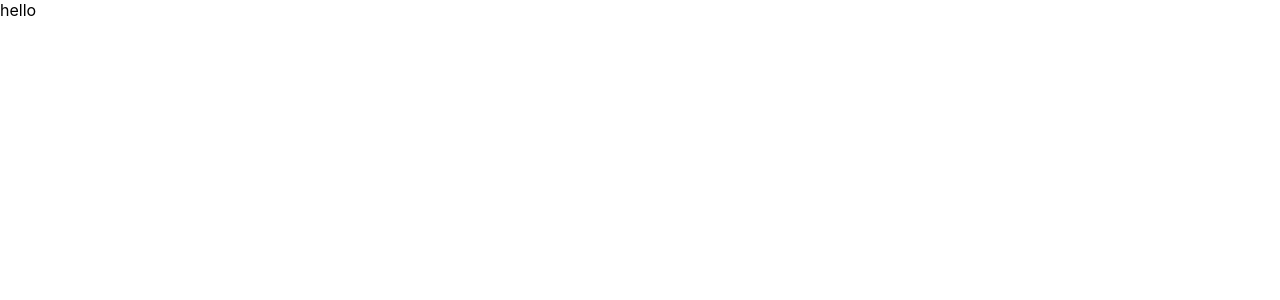
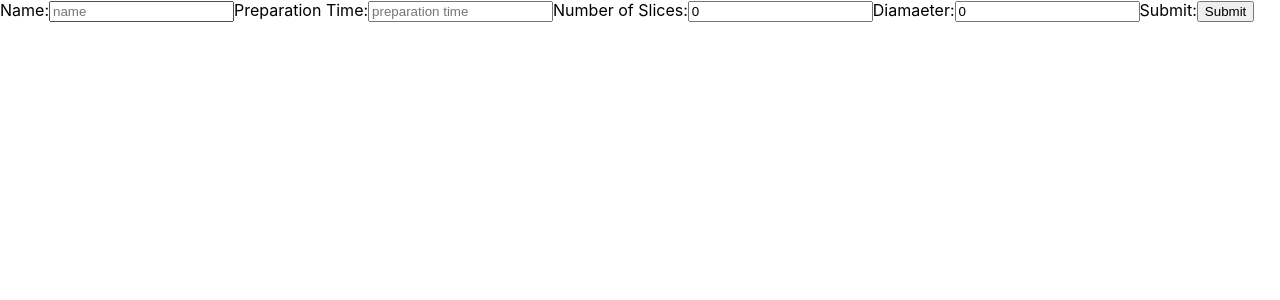
Before and after one commit to MajStc/hexocean, a React (Create React App) app: page / in a window 1280 px wide. Shown: the top 300 px of the page. Built offline with nearby package versions, Linux system fonts and the light colour scheme.

Commit message:
working post of pizza

```diff
--- a/package.json
+++ b/package.json
@@ -10,6 +10,7 @@
     "@types/node": "^12.0.0",
     "@types/react": "^17.0.0",
     "@types/react-dom": "^17.0.0",
+    "axios": "^0.21.1",
     "react": "^17.0.2",
     "react-dom": "^17.0.2",
     "react-scripts": "4.0.3",
--- a/src/App.tsx
+++ b/src/App.tsx
@@ -1,10 +1,10 @@
-import React from 'react';
-
+import React from "react";
+import PizzaForm from "./containers/PizzaForm";
 
 function App() {
   return (
-    <div className="App">
-      hello
+    <div>
+      <PizzaForm />
     </div>
   );
 }
--- /dev/null
+++ b/src/containers/PizzaForm.tsx
@@ -0,0 +1,95 @@
+import React, { useState } from "react";
+import axios from "axios";
+import { url } from "../secret/api";
+
+const PizzaForm = () => {
+  const [name, setName] = useState("");
+  const [preparation_time, setPreparationTime] = useState("");
+  const [no_of_slices, setNoOfSlices] = useState(0);
+  const [diameter, setDiameter] = useState(0);
+
+  const handleNameChange = (e: any) => {
+    setName(e.target.value);
+  };
+
+  const handlePreparationTimeChange = (e: any) => {
+    setPreparationTime(e.target.value);
+  };
+
+  const handleNoOfSlicesChange = (e: any) => {
+    setNoOfSlices(e.target.value);
+  };
+
+  const handleDiamatereChange = (e: any) => {
+    setDiameter(e.target.value);
+  };
+
+  const handleSubmit = (e: any) => {
+    console.log(
+      name,
+      preparation_time,
+
+      no_of_slices,
+      diameter
+    );
+    e.preventDefault();
+    console.log("blabla");
+    axios
+      .post(url, {
+        name,
+        preparation_time,
+        type: "pizza",
+        no_of_slices,
+        diameter,
+      })
+      .then((res) => console.log(res.data))
+      .catch((err) => console.log(err.response.data));
+  };
+
+  return (
+    <>
+      <label>
+        Name:
+        <input
+          type="text"
+          value={name}
+          onChange={handleNameChange}
+          placeholder="name"
+        />
+      </label>
+      <label>
+        Preparation Time:
+        <input
+          type="text"
+          value={preparation_time}
+          onChange={handlePreparationTimeChange}
+          placeholder="preparation time"
+        />
+      </label>
+      <label>
+        Number of Slices:
+        <input
+          type="number"
+          value={no_of_slices}
+          onChange={handleNoOfSlicesChange}
+          placeholder="name"
+        />
+      </label>
+      <label>
+        Diamaeter:
+        <input
+          type="number"
+          value={diameter}
+          onChange={handleDiamatereChange}
+          placeholder="name"
+        />
+      </label>
+      <label>
+        Submit:
+        <input type="submit" onClick={handleSubmit} />
+      </label>
+    </>
+  );
+};
+
+export default PizzaForm;
--- /dev/null
+++ b/src/react-app-env.d.ts
@@ -0,0 +1 @@
+/// <reference types="react-scripts" />
--- /dev/null
+++ b/src/secret/api.ts
@@ -0,0 +1 @@
+export const url = "https://frosty-wood-6558.getsandbox.com:443/dishes";
```
Also changed, not shown: 2 other files (tests, documents, lock files or other folders).
